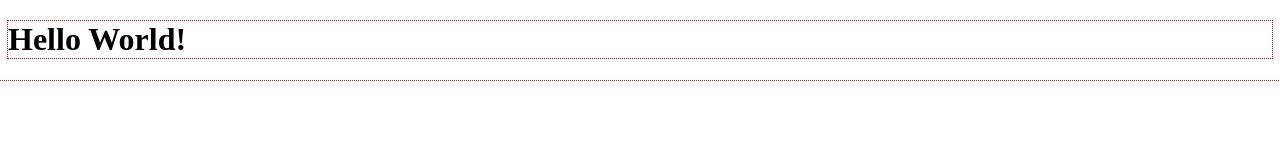
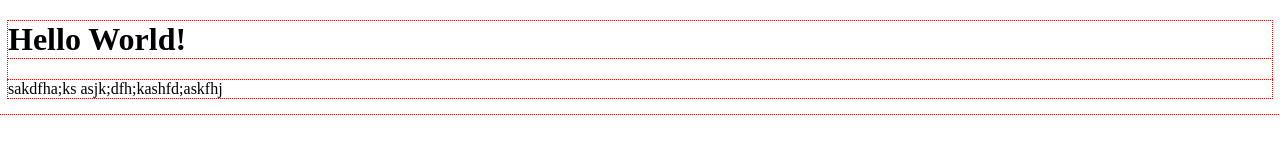
Before and after one commit to alfonsotech/boilerplate-test2, a plain HTML site: page index.html in a window 1280 px wide. Drawn offline with Linux system fonts and the light colour scheme.

Commit message:
Add content to main body

```diff
--- a/index.html
+++ b/index.html
@@ -7,6 +7,7 @@
   </head>
   <body>
     <h1>Hello World!</h1>
+    <p>sakdfha;ks asjk;dfh;kashfd;askfhj</p>
     <script type="text/javascript" src="scripts.js"></script>
   </body>
 </html>
```
